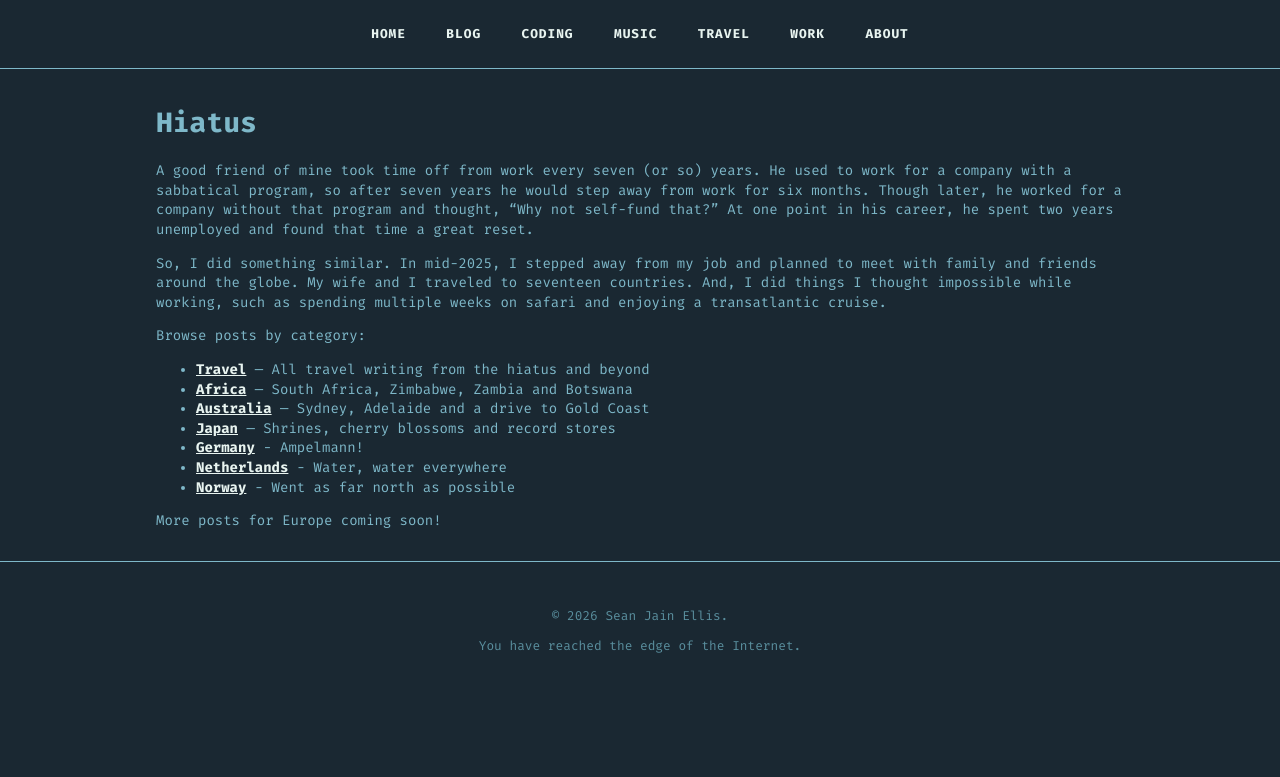
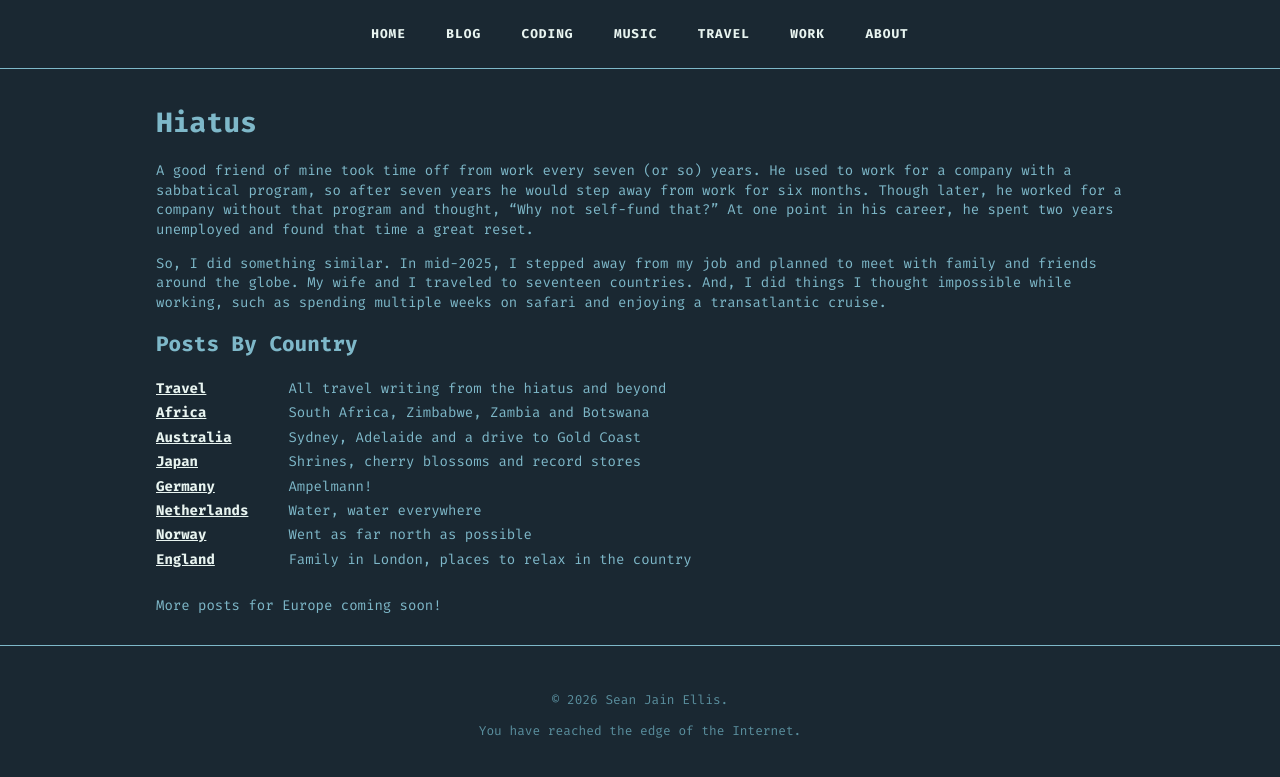
Before and after one commit to bandarji/bandarji.github.io, a Jekyll site: the page built from hiatus.md, in a window 1280 px wide. Shown: the top 777 px of the page. Built offline with Jekyll 4.4.1, drawn with Linux system fonts in a browser that asks for light colours; our own code applies the rules of GitHub Pages for plain Markdown files.

Commit message:
chore: added England category link

```diff
--- a/hiatus.md
+++ b/hiatus.md
@@ -20,15 +20,19 @@ traveled to seventeen countries. And, I did things I thought impossible while
 working, such as spending multiple weeks on safari and enjoying a
 transatlantic cruise.
 
-Browse posts by category:
+## Posts By Country
 
-- **[Travel][travel]** — All travel writing from the hiatus and beyond
-- **[Africa][africa]** — South Africa, Zimbabwe, Zambia and Botswana
-- **[Australia][australia]** — Sydney, Adelaide and a drive to Gold Coast
-- **[Japan][japan]** — Shrines, cherry blossoms and record stores
-- **[Germany][germany]** - Ampelmann!
-- **[Netherlands][netherlands]** - Water, water everywhere
-- **[Norway][norway]** - Went as far north as possible
+| | |
+|:---|:---|
+| **[Travel][travel]** | All travel writing from the hiatus and beyond |
+| **[Africa][africa]** | South Africa, Zimbabwe, Zambia and Botswana |
+| **[Australia][australia]** | Sydney, Adelaide and a drive to Gold Coast |
+| **[Japan][japan]** | Shrines, cherry blossoms and record stores |
+| **[Germany][germany]** | Ampelmann! |
+| **[Netherlands][netherlands]** | Water, water everywhere |
+| **[Norway][norway]** | Went as far north as possible |
+| **[England][england]** | Family in London, places to relax in the country |
+{:.home-links}
 
 More posts for Europe coming soon!
 
@@ -38,4 +42,5 @@ More posts for Europe coming soon!
 [japan]: /categories/japan/
 [germany]: /categories/germany/
 [netherlands]: /categories/netherlands/
-[norway]: /categories/norway.md
+[norway]: /categories/norway/
+[england]: /categories/england/
```
